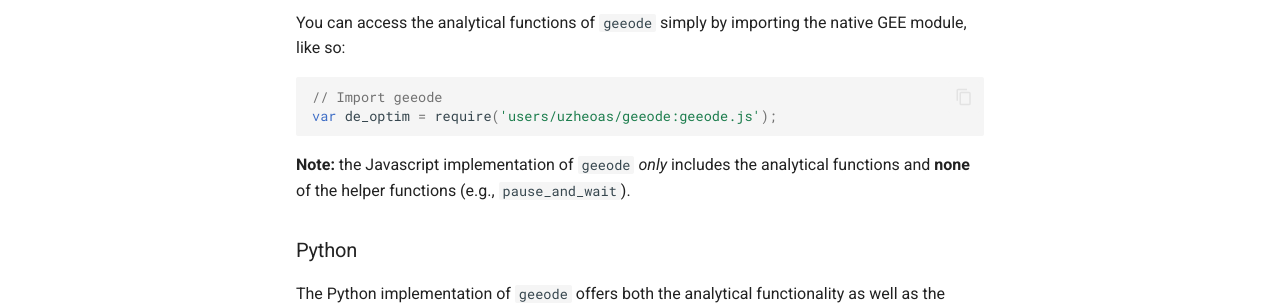
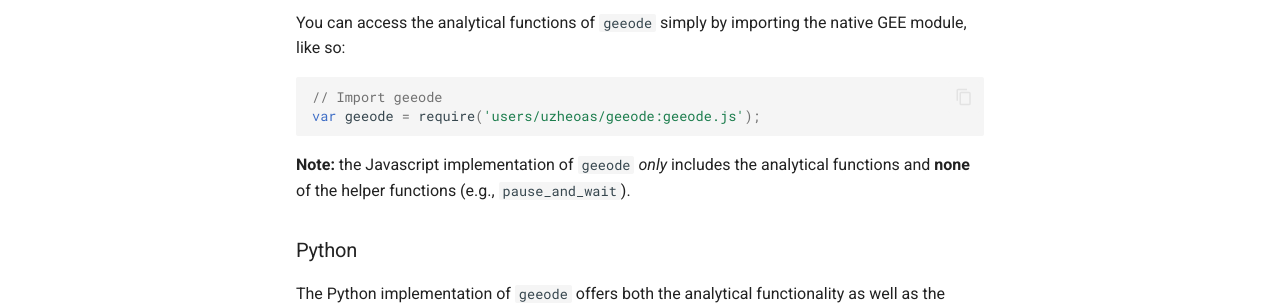
Before and after one commit to uzh-eoas/geeode, an MkDocs documentation site: the page built from docs/index.md, in a window 1280 px wide and 900 px high, scrolled down 886 px. Shown: the part 384-689 px from the top of the window. Built offline with MkDocs 1.6.1 and Material for MkDocs 9.7.7, drawn with Linux system fonts in a browser that asks for light colours.

Commit message:
hotfix to index.md

````diff
--- a/docs/index.md
+++ b/docs/index.md
@@ -26,7 +26,7 @@ You can access the analytical functions of `geeode` simply by importing the nati
 
 ```javascript
 // Import geeode
-var de_optim = require('users/uzheoas/geeode:geeode.js');
+var geeode = require('users/uzheoas/geeode:geeode.js');
 ```
 
 **Note:** the Javascript implementation of `geeode` *only* includes the analytical functions and **none** of the helper functions (e.g., `pause_and_wait`).
````
